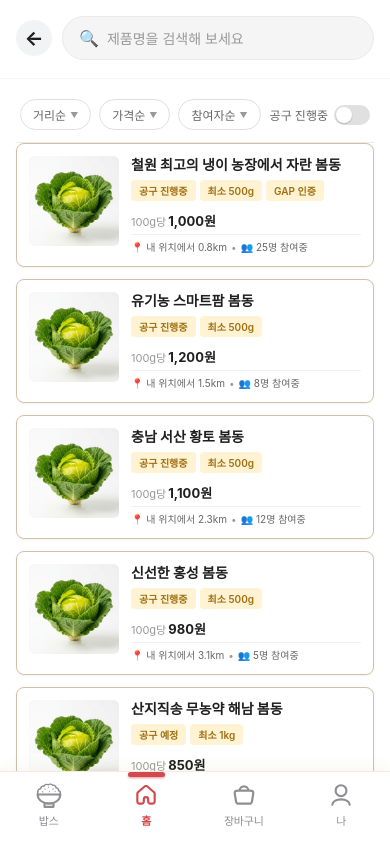
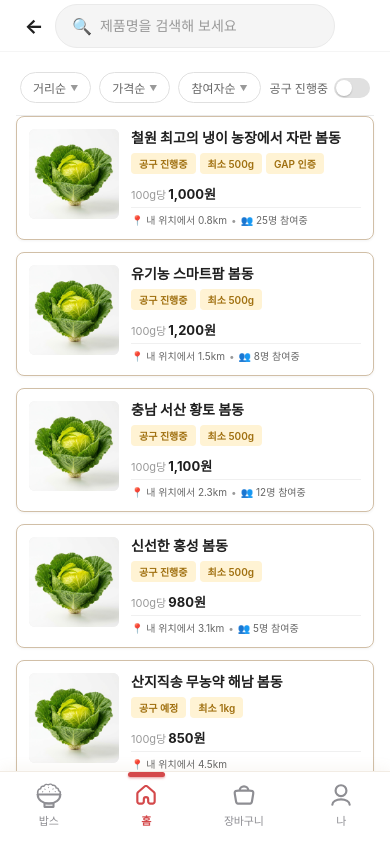
Before and after one commit to nongdamteam/frontend, a React Native app: screen /ProductList in a window 390 px wide. Built offline with nearby package versions, Linux system fonts and the light colour scheme.

Commit message:
feat: 뒤로가기 및 페이지네이션 변경

```diff
--- /dev/null
+++ b/src/components/common/BackHeader.tsx
@@ -0,0 +1,80 @@
+import React from 'react';
+import { View, Text, TouchableOpacity, StyleSheet } from 'react-native';
+import { useSafeAreaInsets } from 'react-native-safe-area-context';
+import { useNavigation } from '@react-navigation/native';
+import { COLORS } from '@/constants/colors';
+
+type BackHeaderProps = {
+  title?: string;
+  center?: React.ReactNode;
+  right?: React.ReactNode;
+  onBack?: () => void;
+};
+
+export default function BackHeader({ title, center, right, onBack }: BackHeaderProps) {
+  const insets = useSafeAreaInsets();
+  const navigation = useNavigation();
+
+  const handleBack = () => {
+    if (onBack) return onBack();
+    // @ts-ignore
+    navigation.goBack();
+  };
+
+  return (
+    <View style={[styles.header, { paddingTop: insets.top, height: 52 + insets.top }]}>
+      <TouchableOpacity style={styles.headerButton} onPress={handleBack} activeOpacity={0.7}>
+        <Text style={styles.headerButtonText}>←</Text>
+      </TouchableOpacity>
+
+      {center ? (
+        <View style={styles.centerWrapper}>{center}</View>
+      ) : (
+        <Text style={styles.headerTitle} numberOfLines={1}>
+          {title}
+        </Text>
+      )}
+
+      <View style={styles.rightPlaceholder}>{right}</View>
+    </View>
+  );
+}
+
+const styles = StyleSheet.create({
+  header: {
+    flexDirection: 'row',
+    justifyContent: 'space-between',
+    alignItems: 'center',
+    paddingHorizontal: 16,
+    backgroundColor: COLORS?.white || '#FFFFFF',
+    borderBottomWidth: 1,
+    borderBottomColor: '#F5F5F5',
+  },
+  headerButton: {
+    width: 36,
+    height: 36,
+    borderRadius: 18,
+    justifyContent: 'center',
+    alignItems: 'center',
+  },
+  headerButtonText: {
+    fontSize: 20,
+    fontWeight: '700',
+    color: COLORS?.text || '#222222',
+  },
+  headerTitle: {
+    fontSize: 16,
+    fontWeight: '700',
+    color: COLORS?.text || '#222222',
+  },
+  rightPlaceholder: {
+    width: 36,
+    alignItems: 'flex-end',
+  },
+  centerWrapper: {
+    flex: 1,
+    paddingHorizontal: 8,
+    alignItems: 'center',
+    justifyContent: 'center',
+  },
+});
--- a/src/screens/HomeScreen.tsx
+++ b/src/screens/HomeScreen.tsx
@@ -265,16 +265,16 @@ function MainHomeScreen() {
         </HomeSection>
 
         <HomeSection onViewAll={handleOpenGroupPurchase} title="오늘의 공구">
-          <View style={styles.tileGrid}>
-            {groupBuys.map(item => (
+          <View style={styles.tileGridThree}>
+            {groupBuys.slice(0, 3).map(item => (
               <Pressable
                 key={item.id}
                 onPress={() => handleGroupItemPress(item.title)}
                 style={({pressed}) => [
-                  styles.tileItem,
+                  styles.tileItemThree,
                   pressed && styles.pressed,
                 ]}>
-                <View style={styles.tileImageWrapper}>
+                <View style={styles.tileImageWrapperLarge}>
                   <Image
                     resizeMode="cover"
                     source={imageSource(item.image)}
@@ -460,6 +460,21 @@ const styles = StyleSheet.create({
     flexDirection: 'row',
     gap: spacing.md,
   },
+  // Three-up larger tiles for group buys
+  tileGridThree: {
+    flexDirection: 'row',
+    gap: spacing.md,
+  },
+  tileItemThree: {
+    flex: 1,
+    minWidth: 0,
+  },
+  tileImageWrapperLarge: {
+    aspectRatio: 0.92,
+    borderRadius: 14,
+    marginBottom: spacing.sm,
+    overflow: 'hidden',
+  },
   tileItem: {
     flex: 1,
     minWidth: 0,
--- a/src/screens/ProductList/ProductListScreen.tsx
+++ b/src/screens/ProductList/ProductListScreen.tsx
@@ -12,8 +12,9 @@ import { NativeStackNavigationProp } from '@react-navigation/native-stack';
 import { HomeStackParamList } from '@/screens/HomeScreen';
 import { useSafeAreaInsets } from 'react-native-safe-area-context';
 import { styles } from './styles';
+import BackHeader from '@/components/common/BackHeader';
 import { COLORS } from '@/constants/colors';
-import { useProducts } from './hooks/useProducts';
+import { useProducts, ITEMS_PER_PAGE } from './hooks/useProducts';
 
 // 공통 컴포넌트 임포트
 import SearchBar from '@/components/common/SearchBar';
@@ -49,25 +50,28 @@ export function ProductListScreen() {
     totalPages,
     isLoading,
     handlePageChange,
-  } = useProducts(initialSearchQuery, initialGroupPurchaseOnly, initialSortOption);
+    totalItems,
+  } = useProducts(initialSearchQuery, initialGroupPurchaseOnly, initialSortOption, isPopularRanking ? 100 : undefined);
 
-  const flatListRef = useRef<FlatList>(null);
+  const flatListRef = useRef<FlatList<any>>(null);
+
+  // Ensure list scrolls to top when page changes
+  const onPageChange = (page: number) => {
+    handlePageChange(page);
+    // after changing page, scroll list to top so user sees the first items
+    try {
+      flatListRef.current?.scrollToOffset({ offset: 0, animated: true });
+    } catch (e) {
+      // fallback: ignore if method not available
+    }
+  };
 
   return (
     <View style={styles.container}>
-      {/* 상단 검색 헤더 (뒤로가기 버튼 + 검색창) */}
-      <View style={[styles.searchHeader, { paddingTop: insets.top + 8 }]}>
-        <TouchableOpacity
-          style={styles.backButton}
-          onPress={() => navigation.goBack()}
-          activeOpacity={0.7}
-        >
-          <Text style={styles.backArrow}>←</Text>
-        </TouchableOpacity>
-        <View style={styles.searchBarWrapper}>
-          <SearchBar value={searchQuery} onChangeText={setSearchQuery} />
-        </View>
-      </View>
+      <BackHeader
+        center={<SearchBar value={searchQuery} onChangeText={setSearchQuery} />}
+        onBack={() => navigation.goBack()}
+      />
 
       {/* 상품 목록 리스트 */}
       <FlatList
@@ -78,7 +82,11 @@ export function ProductListScreen() {
           <ProductCard
             product={item}
             onPress={() => navigation.navigate('Details', { product: item, entryPoint: 'list' })}
-            rank={isPopularRanking && index < 10 ? index + 1 : undefined}
+            rank={
+              isPopularRanking
+                ? (currentPage - 1) * ITEMS_PER_PAGE + index + 1
+                : undefined
+            }
           />
         )}
         contentContainerStyle={styles.listContent}
@@ -97,7 +105,7 @@ export function ProductListScreen() {
             {/* 검색 결과 표시 */}
             {searchQuery.trim() !== '' && (
               <Text style={{ fontSize: 13, color: COLORS.textSecondary, marginVertical: 10 }}>
-                &apos;{searchQuery}&apos; 검색 결과 (총 {products.length}건)
+                &apos;{searchQuery}&apos; 검색 결과 (총 {totalItems}건)
               </Text>
             )}
           </View>
@@ -107,7 +115,7 @@ export function ProductListScreen() {
             <Pagination
               currentPage={currentPage}
               totalPages={totalPages}
-              onPageChange={handlePageChange}
+              onPageChange={onPageChange}
             />
           ) : null
         }
--- a/src/screens/ProductList/components/Pagination/index.tsx
+++ b/src/screens/ProductList/components/Pagination/index.tsx
@@ -3,7 +3,7 @@ import { View, Text, TouchableOpacity } from 'react-native';
 import { styles } from './styles';
 import { PaginationProps } from './types';
 
-export function Pagination({ currentPage, totalPages, onPageChange }: PaginationProps) {
+export function Pagination({ currentPage, totalPages, onPageChange, onPageChangeComplete }: PaginationProps) {
   // 1부터 totalPages까지의 숫자 배열 생성
   const pageNumbers = Array.from({ length: totalPages }, (_, i) => i + 1);
 
@@ -15,7 +15,11 @@ export function Pagination({ currentPage, totalPages, onPageChange }: Pagination
       {/* 이전 페이지 버튼 */}
       <TouchableOpacity
         style={[styles.arrowButton, isFirstPage && styles.disabledArrowButton]}
-        onPress={() => !isFirstPage && onPageChange(currentPage - 1)}
+        onPress={() => {
+          if (isFirstPage) return;
+          onPageChange(currentPage - 1);
+          if (onPageChangeComplete) onPageChangeComplete(currentPage - 1);
+        }}
         disabled={isFirstPage}
         activeOpacity={0.7}
       >
@@ -29,7 +33,10 @@ export function Pagination({ currentPage, totalPages, onPageChange }: Pagination
           <TouchableOpacity
             key={`page-${num}`}
             style={[styles.pageButton, isActive && styles.activePageButton]}
-            onPress={() => onPageChange(num)}
+            onPress={() => {
+              onPageChange(num);
+              if (onPageChangeComplete) onPageChangeComplete(num);
+            }}
             activeOpacity={0.7}
           >
             <Text style={[styles.pageText, isActive && styles.activePageText]}>
@@ -42,7 +49,11 @@ export function Pagination({ currentPage, totalPages, onPageChange }: Pagination
       {/* 다음 페이지 버튼 */}
       <TouchableOpacity
         style={[styles.arrowButton, isLastPage && styles.disabledArrowButton]}
-        onPress={() => !isLastPage && onPageChange(currentPage + 1)}
+        onPress={() => {
+          if (isLastPage) return;
+          onPageChange(currentPage + 1);
+          if (onPageChangeComplete) onPageChangeComplete(currentPage + 1);
+        }}
         disabled={isLastPage}
         activeOpacity={0.7}
       >
--- a/src/screens/ProductList/components/Pagination/types.ts
+++ b/src/screens/ProductList/components/Pagination/types.ts
@@ -2,4 +2,6 @@ export interface PaginationProps {
   currentPage: number;
   totalPages: number;
   onPageChange: (page: number) => void;
+  /** Optional callback invoked after page change completes (useful to scroll to top) */
+  onPageChangeComplete?: (page: number) => void;
 }
--- a/src/screens/ProductList/hooks/useProducts.ts
+++ b/src/screens/ProductList/hooks/useProducts.ts
@@ -357,9 +357,9 @@ export const MOCK_PRODUCTS: IProduct[] = [
   },
 ];
 
-const ITEMS_PER_PAGE = 10;
+export const ITEMS_PER_PAGE = 10;
 
-export function useProducts(initialSearchQuery?: string, initialGroupPurchaseOnly?: boolean, initialSortOption?: SortOption) {
+export function useProducts(initialSearchQuery?: string, initialGroupPurchaseOnly?: boolean, initialSortOption?: SortOption, maxItems?: number) {
   const [searchQuery, setSearchQuery] = useState(initialSearchQuery || '');
   const [sortOption, setSortOption] = useState<SortOption>(initialSortOption || 'none');
   const [isGroupPurchaseOnly, setIsGroupPurchaseOnly] = useState(initialGroupPurchaseOnly || false);
@@ -388,6 +388,11 @@ export function useProducts(initialSearchQuery?: string, initialGroupPurchaseOnl
       result.sort((a, b) => a.pricePer100g - b.pricePer100g);
     } else if (sortOption === 'participants') {
       result.sort((a, b) => b.participantsCount - a.participantsCount);
+    }
+
+    // If caller requested a maximum number of items (e.g., show top 100), slice here
+    if (typeof maxItems === 'number' && maxItems > 0) {
+      return result.slice(0, maxItems);
     }
 
     return result;
--- a/src/screens/RecipeList/RecipeListScreen.tsx
+++ b/src/screens/RecipeList/RecipeListScreen.tsx
@@ -9,6 +9,7 @@ import {
   ActivityIndicator,
 } from 'react-native';
 import { useSafeAreaInsets } from 'react-native-safe-area-context';
+import BackHeader from '@/components/common/BackHeader';
 import { useNavigation } from '@react-navigation/native';
 import { COLORS } from '@/theme/colors'; // 기존 프로젝트에 설정된 색상 테마 사용 (없으면 기본값 폴백)
 
@@ -209,18 +210,7 @@ export function RecipeListScreen() {
 
   return (
     <View style={styles.container}>
-      {/* 커스텀 헤더 (뒤로 가기) */}
-      <View style={[styles.header, { paddingTop: insets.top, height: 56 + insets.top }]}>
-        <TouchableOpacity
-          style={styles.backButton}
-          onPress={() => navigation.goBack()}
-          activeOpacity={0.7}
-        >
-          <Text style={styles.backArrow}>←</Text>
-        </TouchableOpacity>
-        <Text style={styles.headerTitle}>추천 레시피 피드</Text>
-        <View style={styles.headerPlaceholder} />
-      </View>
+      <BackHeader title="추천 레시피 피드" />
 
       <ScrollView
         style={styles.scroll}
```
